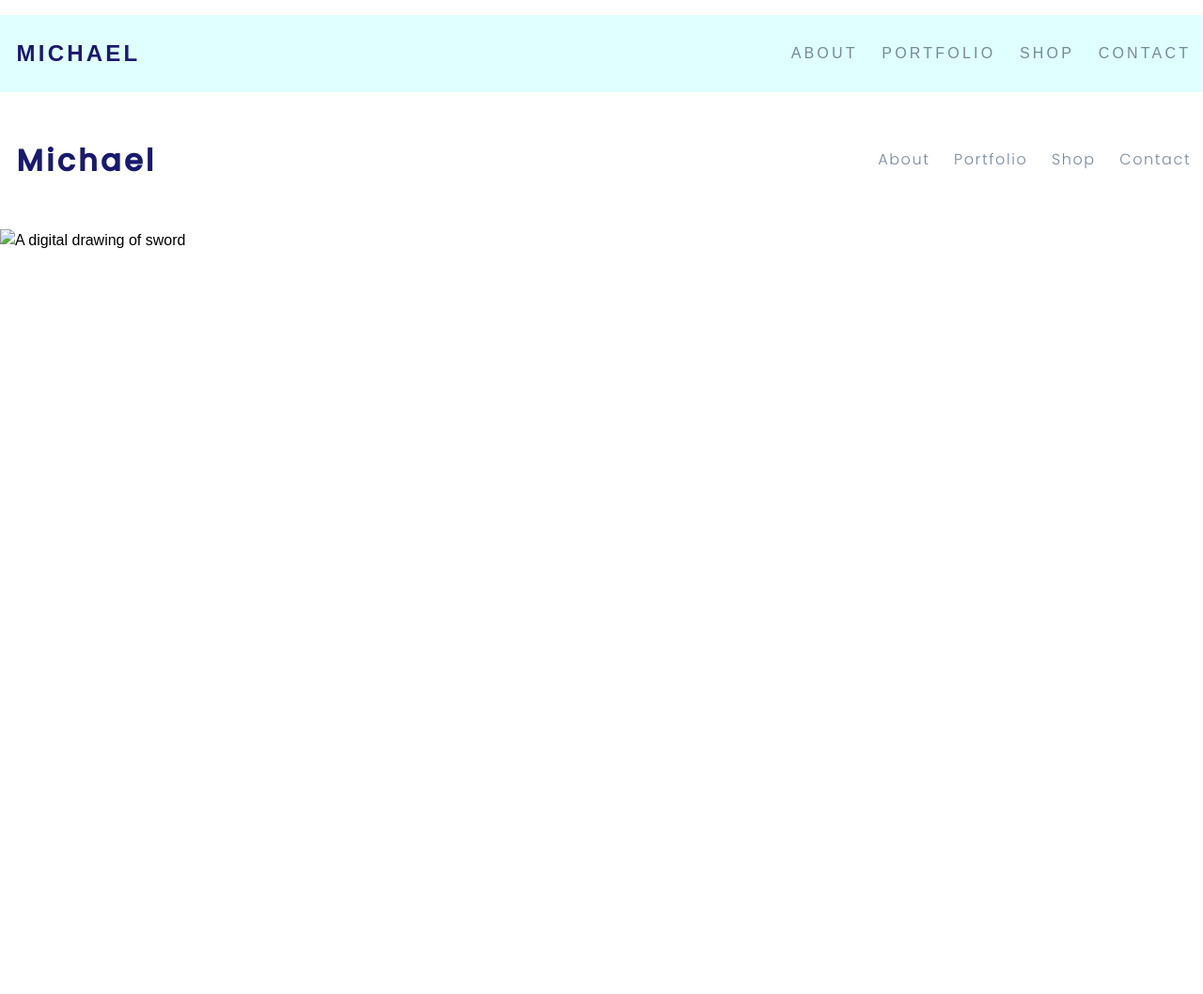
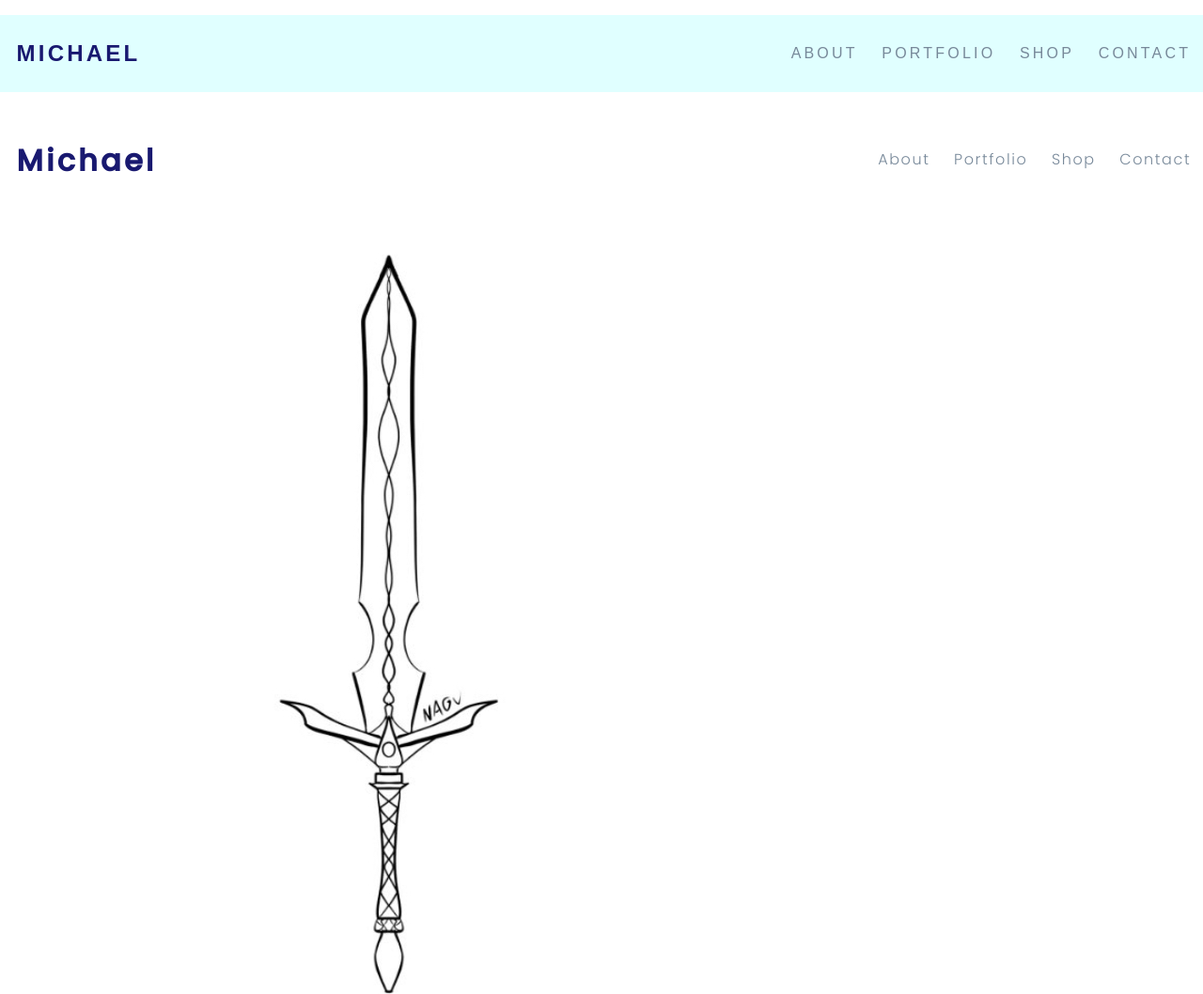
Before and after one commit to Michael22335/Flexbox-Navbar, a plain HTML site: page index.html in a window 1280 px wide. Shown: the whole page at 94% size. Before the commit the page ends 816 px from the top, so only its background shows below. Drawn offline with Linux system fonts and the light colour scheme; the site is published under a folder, as on GitHub Pages, so addresses that start at the root find nothing.

Commit message:
Update index.html

```diff
--- a/index.html
+++ b/index.html
@@ -31,7 +31,7 @@
         </nav>
     <main>
       <section class="gallery">
-        <img src="/img/IMG_0054.jpg" alt="A digital drawing of sword" />
+        <img src="img/IMG_0054.jpg" alt="A digital drawing of sword" />
       </section>
     </main>
   </body>
```
